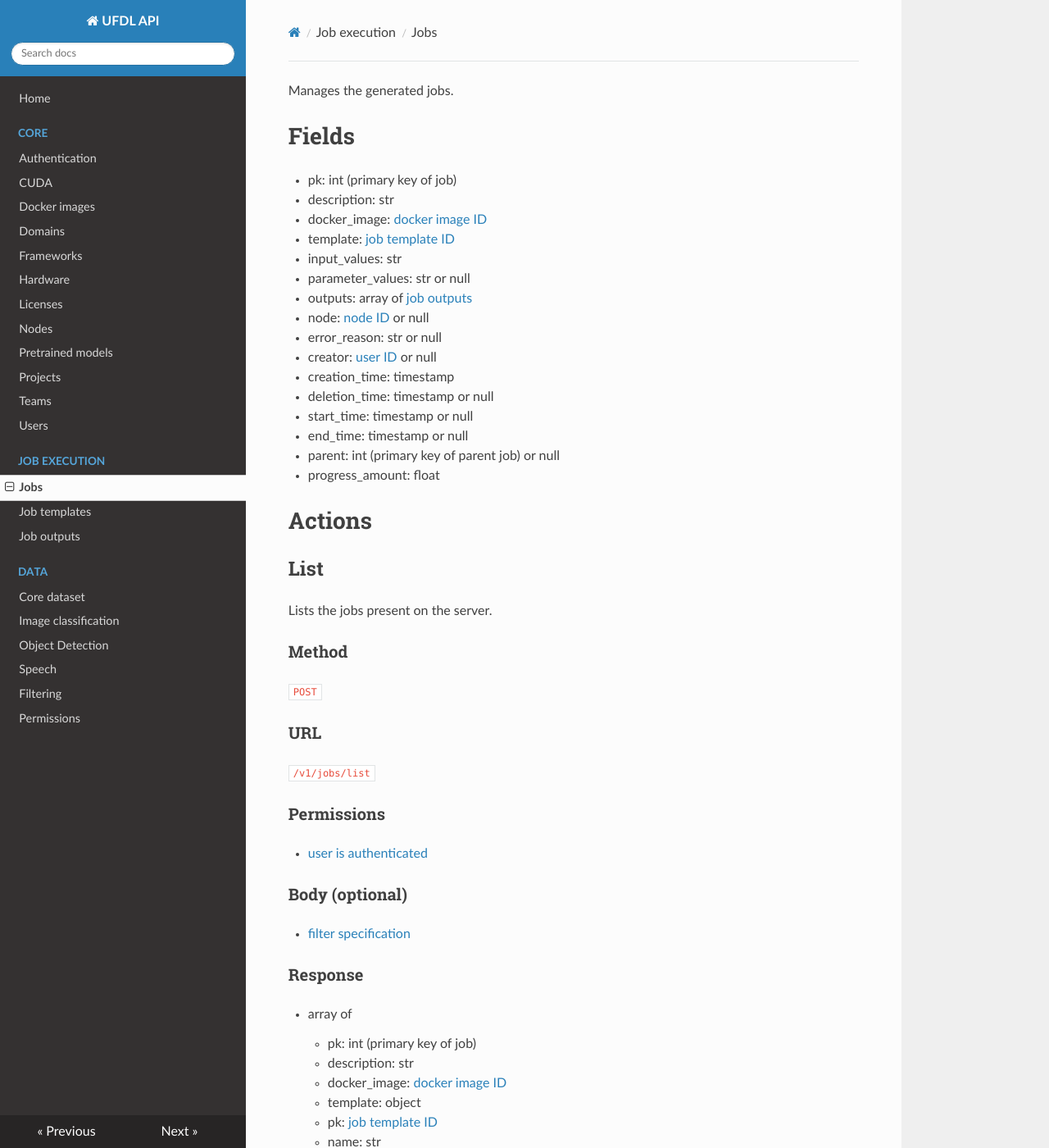
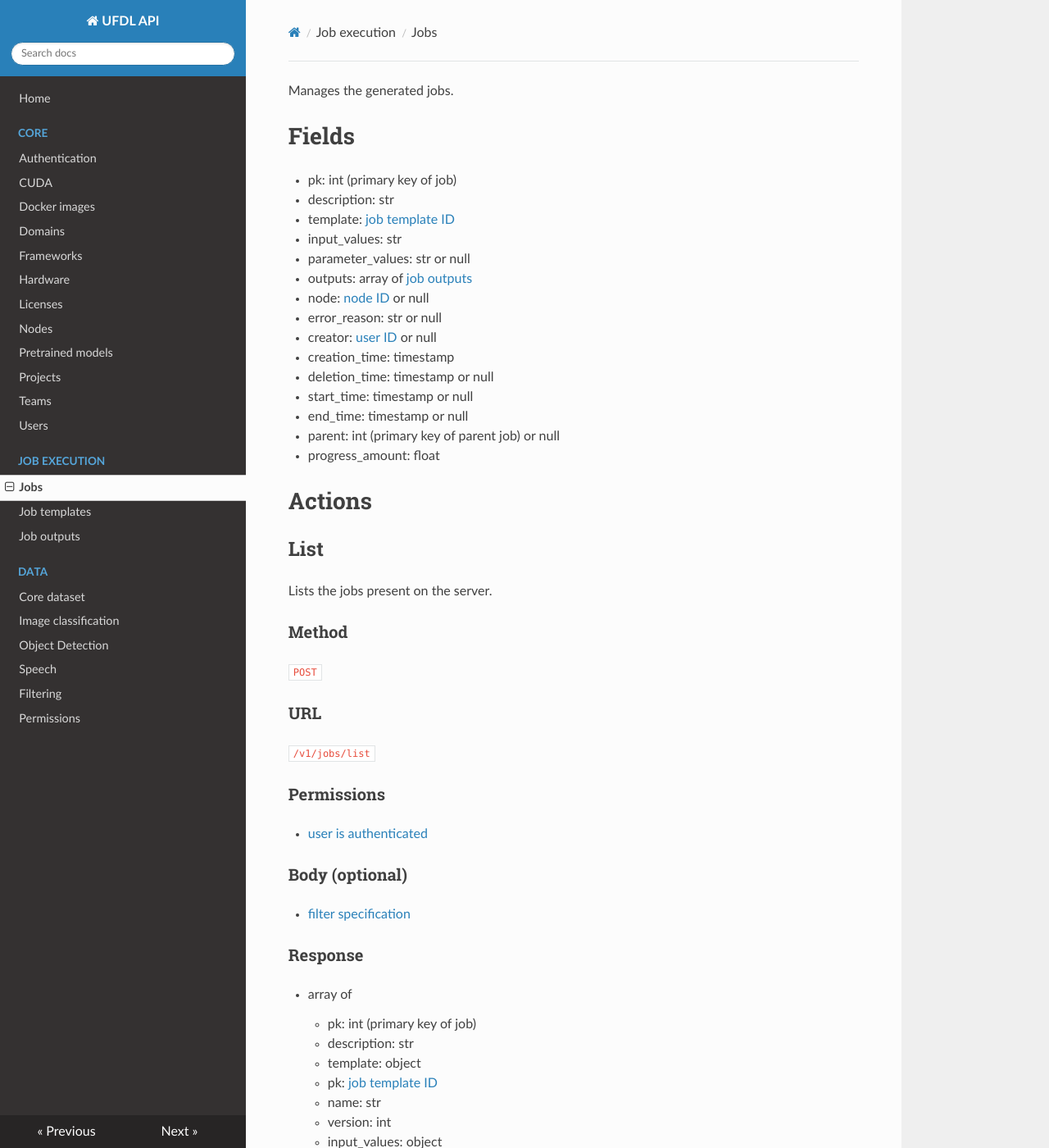
Before and after one commit to waikato-ufdl/ufdl-api, an MkDocs documentation site: the page built from docs/jobs.md, in a window 1280 px wide and 1400 px high. Shown: the whole window at 82% size. Built offline with MkDocs 1.6.1, drawn with Linux system fonts in a browser that asks for light colours; nearby versions of some CDN libraries; some of the changed text lies outside the part shown.

Commit message:
Removed erroneous docker_image field.

```diff
--- a/docs/jobs.md
+++ b/docs/jobs.md
@@ -4,7 +4,6 @@ Manages the generated jobs.
 
   * pk: int (primary key of job)
   * description: str
-  * docker_image: [docker image ID](docker_images.md)
   * template: [job template ID](job_templates.md)
   * input_values: str
   * parameter_values: str or null
@@ -48,7 +47,6 @@ Lists the jobs present on the server.
 
     * pk: int (primary key of job)
     * description: str
-    * docker_image: [docker image ID](docker_images.md)
     * template: object
       * pk: [job template ID](job_templates.md)
       * name: str
@@ -95,7 +93,6 @@ Gets the information about a specific job.
 
   * pk: int (primary key of job)
   * description: str
-  * docker_image: [docker image ID](docker_images.md)
   * template: object
     * pk: [job template ID](job_templates.md)
     * name: str
@@ -147,7 +144,6 @@ Updates the description of a specific job.
 
   * pk: int (primary key of job)
   * description: str
-  * docker_image: [docker image ID](docker_images.md)
   * template: object
     * pk: [job template ID](job_templates.md)
     * name: str
@@ -199,7 +195,6 @@ Updates the description of a specific job.
 
   * pk: int (primary key of job)
   * description: str
-  * docker_image: [docker image ID](docker_images.md)
   * template: object
     * pk: [job template ID](job_templates.md)
     * name: str
@@ -404,7 +399,6 @@ the job).
 
   * pk: int (primary key of job)
   * description: str
-  * docker_image: [docker image ID](docker_images.md)
   * template: object
     * pk: [job template ID](job_templates.md)
     * name: str
@@ -455,7 +449,6 @@ cannot complete the job).
 
   * pk: int (primary key of job)
   * description: str
-  * docker_image: [docker image ID](docker_images.md)
   * template: object
     * pk: [job template ID](job_templates.md)
     * name: str
@@ -507,7 +500,6 @@ Allows a node to indicate that it has begun work on completing a job.
 
   * pk: int (primary key of job)
   * description: str
-  * docker_image: [docker image ID](docker_images.md)
   * template: object
     * pk: [job template ID](job_templates.md)
     * name: str
@@ -562,7 +554,6 @@ been made on the completion of a job.
 
   * pk: int (primary key of job)
   * description: str
-  * docker_image: [docker image ID](docker_images.md)
   * template: object
     * pk: [job template ID](job_templates.md)
     * name: str
@@ -619,7 +610,6 @@ successfully or in-error).
 
   * pk: int (primary key of job)
   * description: str
-  * docker_image: [docker image ID](docker_images.md)
   * template: object
     * pk: [job template ID](job_templates.md)
     * name: str
@@ -668,7 +658,6 @@ re-attempted.
 
   * pk: int (primary key of job)
   * description: str
-  * docker_image: [docker image ID](docker_images.md)
   * template: object
     * pk: [job template ID](job_templates.md)
     * name: str
@@ -717,7 +706,6 @@ a node that has gone offline.
 
   * pk: int (primary key of job)
   * description: str
-  * docker_image: [docker image ID](docker_images.md)
   * template: object
     * pk: [job template ID](job_templates.md)
     * name: str
@@ -766,7 +754,6 @@ of that job.
 
   * pk: int (primary key of job)
   * description: str
-  * docker_image: [docker image ID](docker_images.md)
   * template: object
     * pk: [job template ID](job_templates.md)
     * name: str
@@ -814,7 +801,6 @@ Permanently deletes the job. For soft-deletion, see [Destroy](#destroy).
 
   * pk: int (primary key of job)
   * description: str
-  * docker_image: [docker image ID](docker_images.md)
   * template: object
     * pk: [job template ID](job_templates.md)
     * name: str
@@ -862,7 +848,6 @@ Undeletes a previously soft-deleted job.
 
   * pk: int (primary key of job)
   * description: str
-  * docker_image: [docker image ID](docker_images.md)
   * template: object
     * pk: [job template ID](job_templates.md)
     * name: str
```
